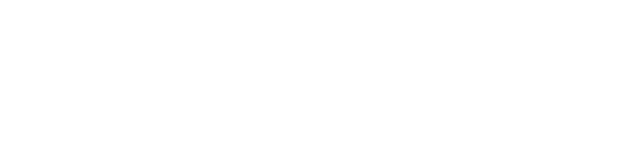
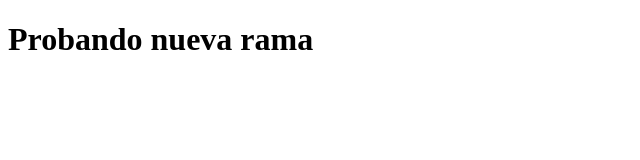
Before and after one commit to lovelaceGit/a3d2_web, a plain HTML site: page m6_uf4/uf4_pt1/index.html in a window 1280 px wide. Shown: the whole page, without its empty margins (0-640 px from the left). Drawn offline with Linux system fonts and the light colour scheme.

Commit message:
v1 Probando nueva rama

```diff
--- a/m6_uf4/uf4_pt1/index.html
+++ b/m6_uf4/uf4_pt1/index.html
@@ -3,9 +3,9 @@
 <head>
     <meta charset="UTF-8">
     <meta name="viewport" content="width=device-width, initial-scale=1.0">
-    <title>Document</title>
+    <title>Ejercicio de prueba</title>
 </head>
 <body>
-
+    <h1>Probando nueva rama</h1>
 </body>
 </html>
```
